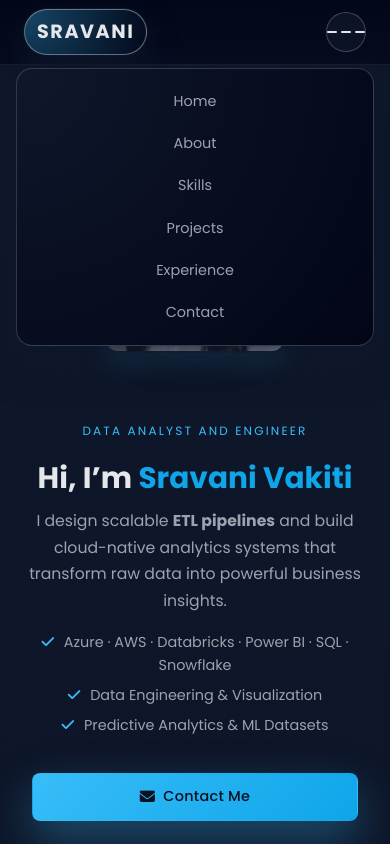
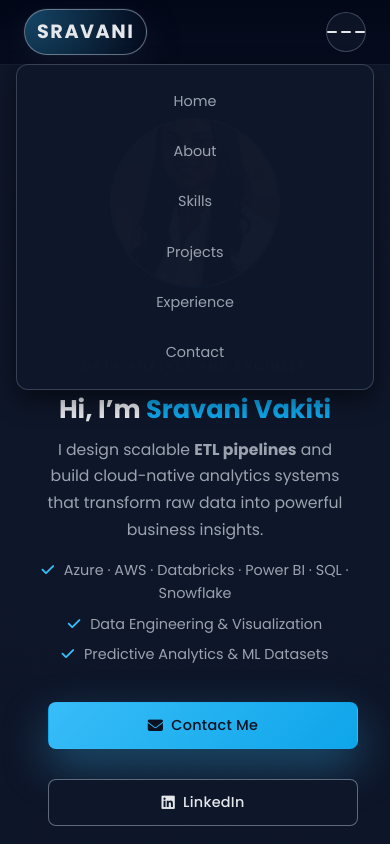
Before and after one commit to SravaniVakiti/sravani-portfolio, a plain HTML site: page index.html in a window 390 px wide. Both pictures are taken after a click on the button "Toggle navigation". Shown: the top 844 px of the page. Drawn offline with Linux system fonts and the light colour scheme.

Commit message:
Updated responsive design and fixed hero photo for mobile view

```diff
--- a/style.css
+++ b/style.css
@@ -1150,4 +1150,159 @@ p { font-size: 5rem;
     .contact-buttons {
       justify-content: center;
     }
+}
+
+  /* =============================
+   MOBILE RESPONSIVENESS FIXES
+   ============================= */
+
+@media (max-width: 768px) {
+    /* ====== General Layout ====== */
+    body {
+      font-size: 0.95rem;
+      line-height: 1.6;
+    }
+
+    .section {
+      padding: 3rem 1rem;
+    }
+
+    /* ====== Hero Section ====== */
+    .hero-flex {
+      flex-direction: column-reverse;
+      text-align: center;
+      gap: 2rem;
+    }
+
+    .hero-text-block {
+      max-width: 100%;
+    }
+
+    .hero-bullets {
+      justify-content: center;
+    }
+
+    /* ====== Profile Photo Wrapper ====== */
+    .hero-photo-block {
+      display: flex;
+      justify-content: center;
+      align-items: center;
+      margin-bottom: 1.2rem;
+    }
+
+    .profile-photo-wrapper {
+      width: 220px;
+      height: 220px;
+      padding: 5px;
+      border-radius: 50%;
+      box-shadow: 0 6px 25px rgba(56, 189, 248, 0.25);
+    }
+
+    /* ====== Photo itself ====== */
+    .hero-photo-square,
+    .hero-photo-circle {
+      width: 210px;
+      height: 210px;
+      object-fit: cover;
+      border-radius: 50%; /* ensures circular shape */
+      border: 2px solid var(--accent);
+      box-shadow: 0 10px 25px rgba(15, 23, 42, 0.5);
+    }
+
+    /* ====== Buttons ====== */
+    .hero-actions {
+      flex-direction: column;
+      align-items: stretch;
+    }
+
+    .hero-actions .btn {
+      width: 100%;
+      justify-content: center;
+    }
+
+    /* ====== Skills & Projects ====== */
+    .skills-grid,
+    .projects-grid,
+    .contact-grid {
+      grid-template-columns: 1fr;
+      gap: 1.5rem;
+    }
+
+    /* ====== Experience Timeline ====== */
+    .timeline::before {
+      left: 8px;
+    }
+
+    .timeline-item {
+      flex-direction: column;
+      gap: 0.8rem;
+      padding-left: 1.5rem;
+    }
+
+    .timeline-marker {
+      margin: 0 auto;
+    }
+
+    .timeline-content {
+      text-align: left;
+      padding: 1rem;
+    }
+
+    /* ====== Contact Section ====== */
+    .contact-grid {
+      grid-template-columns: 1fr;
+    }
+
+    .contact-form,
+    .contact-info-block {
+      width: 100%;
+      margin: 0 auto;
+    }
+
+    /* ====== Navbar ====== */
+    .nav-links {
+      position: fixed;
+      top: var(--nav-height);
+      right: 1rem;
+      left: 1rem;
+      background: rgba(15, 23, 42, 0.98);
+      border: 1px solid rgba(148, 163, 184, 0.3);
+      border-radius: 0.75rem;
+      display: none;
+      flex-direction: column;
+      gap: 0.6rem;
+      padding: 1rem;
+      box-shadow: 0 10px 25px rgba(0, 0, 0, 0.5);
+      transform: translateY(-20px);
+      opacity: 0;
+      transition: all 0.3s ease;
+    }
+
+    .nav-links.open {
+      display: flex;
+      transform: translateY(0);
+      opacity: 1;
+    }
   }
+
+  /* Extra small screens (like iPhones ≤480px) */
+  @media (max-width: 480px) {
+    .hero-photo-square,
+    .hero-photo-circle {
+      width: 170px;
+      height: 170px;
+    }
+
+    .profile-photo-wrapper {
+      width: 180px;
+      height: 180px;
+    }
+
+    .hero-title {
+      font-size: 1.6rem;
+    }
+
+    .section-title {
+      font-size: 1.5rem;
+    }
+  }
```
Also changed, not shown: 1 other file.
